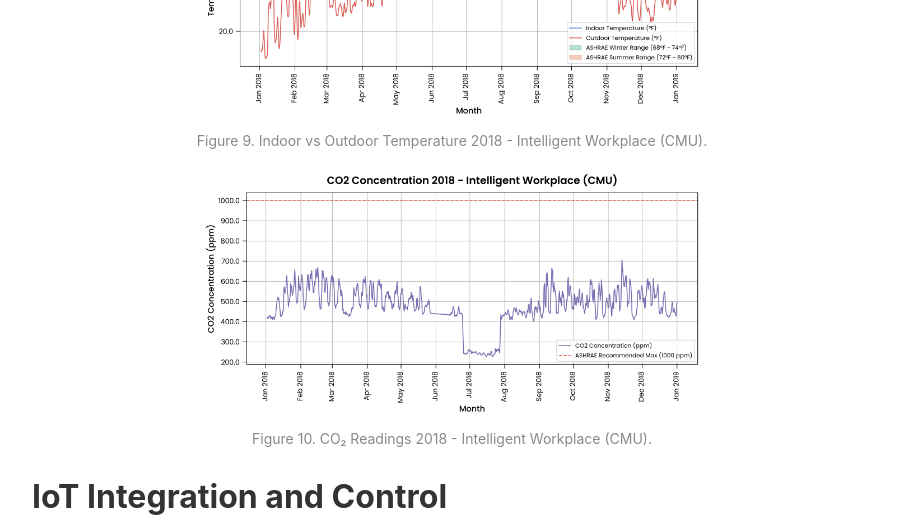
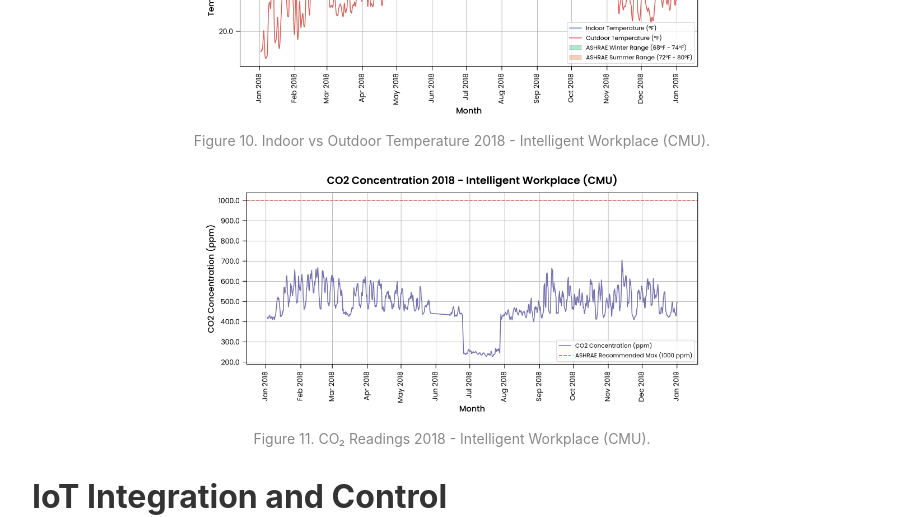
Before and after one commit to miaoyyeah/bcd_visualization, a React (Create React App) app: page / in a window 1280 px wide. Shown: the part 6240-6757 px from the top of the page, without its empty margins (328-1228 px from the left). Built offline with nearby package versions, Linux system fonts and the light colour scheme.

Commit message:
Update Performance.js

```diff
--- a/src/components/Performance.js
+++ b/src/components/Performance.js
@@ -8,12 +8,12 @@ const Performance = ({isCollapsed}) => (
       <h2>Sensors and Monitoring</h2>
       <div className="image-container">
       <img src={temperature} alt="Indoor vs Outdoor Temperature 2018" />
-      <p className="image-caption">Figure 9. Indoor vs Outdoor Temperature 2018 - Intelligent Workplace (CMU).</p>
+      <p className="image-caption">Figure 10. Indoor vs Outdoor Temperature 2018 - Intelligent Workplace (CMU).</p>
     </div>
 
     <div className="image-container">
       <img src={co2} alt="CO₂ Readings 2018" />
-      <p className="image-caption">Figure 10. CO₂ Readings 2018 - Intelligent Workplace (CMU).</p>
+      <p className="image-caption">Figure 11. CO₂ Readings 2018 - Intelligent Workplace (CMU).</p>
     </div>
     </div>
     </section>
```
